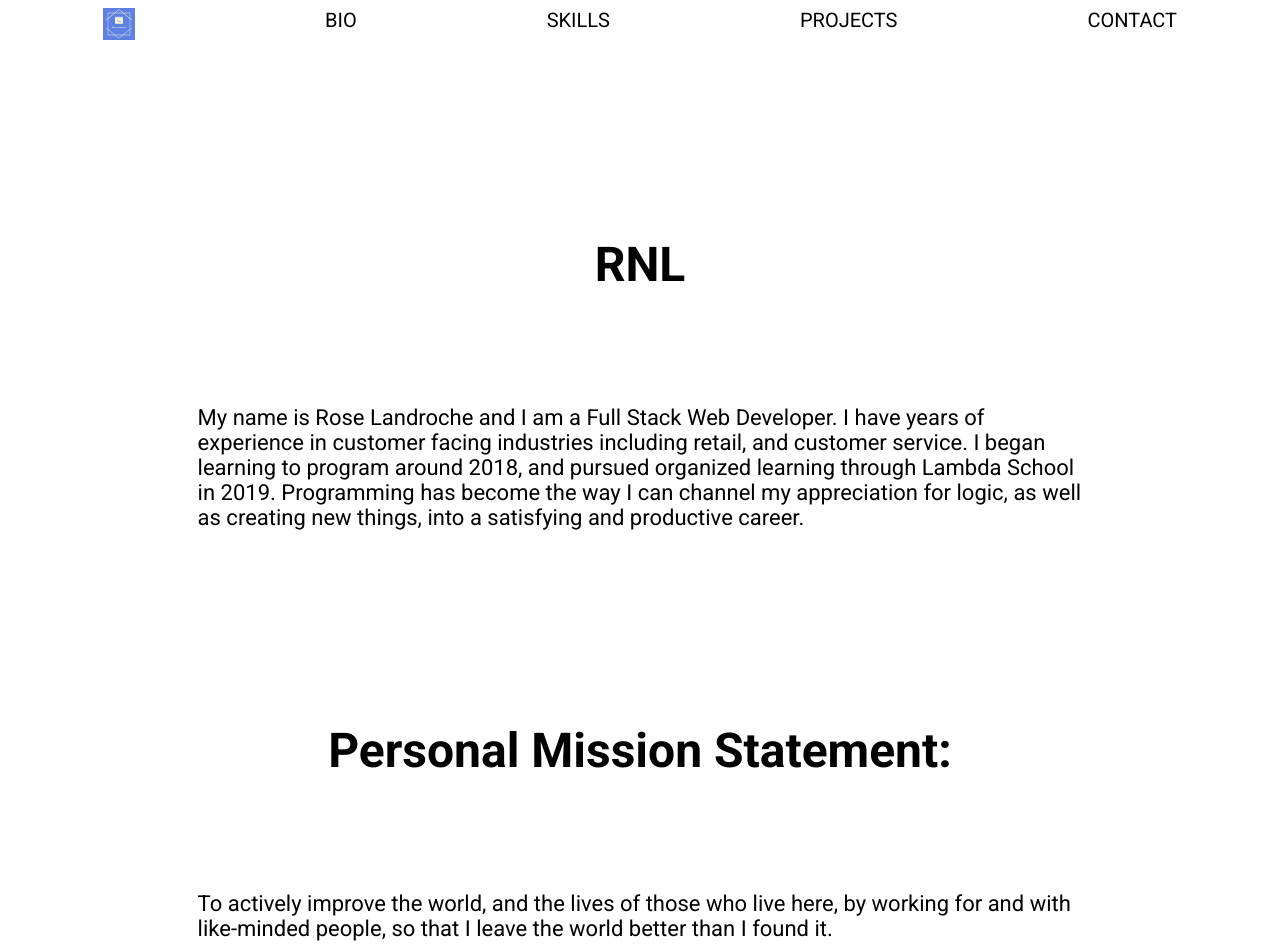
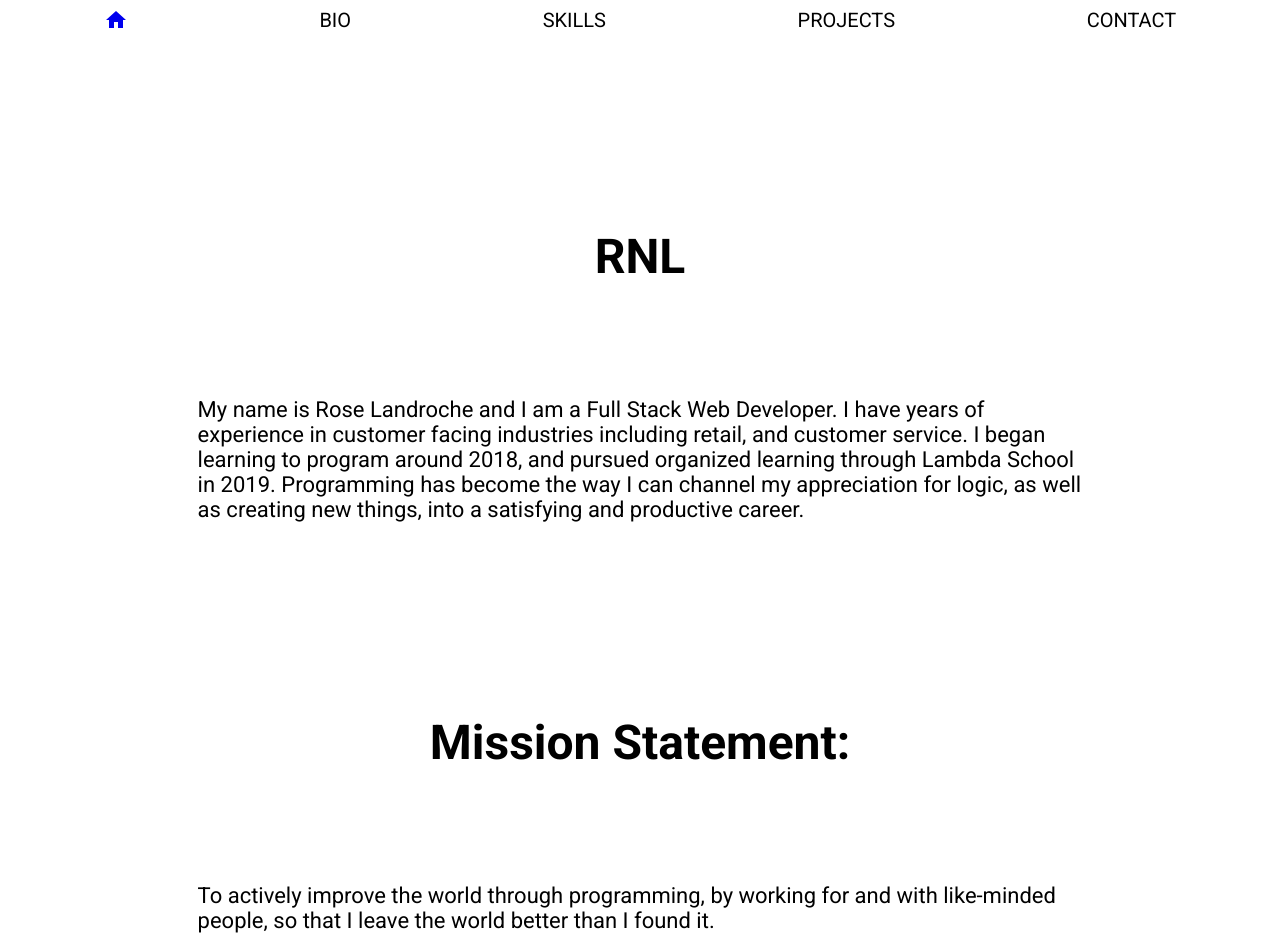
Before and after one commit to roselandroche/portfolio, a React (Create React App) app in the folder my-portfolio/: page /bio in a window 1280 px wide. Shown: the top 952 px of the page. Built offline with nearby package versions, Linux system fonts and the light colour scheme.

Commit message:
Installed dependency, added Home icon

```diff
--- a/my-portfolio/package.json
+++ b/my-portfolio/package.json
@@ -3,6 +3,7 @@
   "version": "0.1.0",
   "private": true,
   "dependencies": {
+    "@material-ui/core": "^4.9.7",
     "@material-ui/icons": "^4.9.1",
     "@testing-library/jest-dom": "^4.2.4",
     "@testing-library/react": "^9.3.2",
--- a/my-portfolio/src/components/Bio.js
+++ b/my-portfolio/src/components/Bio.js
@@ -14,8 +14,8 @@ function Bio() {
                 the way I can channel my appreciation for logic, as well as creating new things, into a satisfying
                 and productive career.
             </p>
-            <h1>Personal Mission Statement:</h1>
-            <p>To actively improve the world, and the lives of those who live here, by working for and with like-minded
+            <h1>Mission Statement:</h1>
+            <p>To actively improve the world through programming, by working for and with like-minded
                 people, so that I leave the world better than I found it.</p>
         </div>
     )
--- a/my-portfolio/src/components/NavBar.js
+++ b/my-portfolio/src/components/NavBar.js
@@ -1,13 +1,13 @@
 import React from 'react'
 import { Link } from 'react-router-dom';
 import '../css/NavBar.css';
-import favicon from '../favicon.png';
+import HomeIcon from '@material-ui/icons/Home';
 
 function NavBar() {
     return (
         <div className="nav-container">
             <Link exact to='/' >
-                <img src={favicon} alt='logo' className='' />
+                <HomeIcon />
             </Link>
             <Link to='/bio' className="nav-link">BIO</Link>
             <Link to='/skills' className="nav-link">SKILLS</Link>
```
Also changed, not shown: my-portfolio/src/favicon.png (deleted), 1 other file (tests, documents, lock files or other folders).
